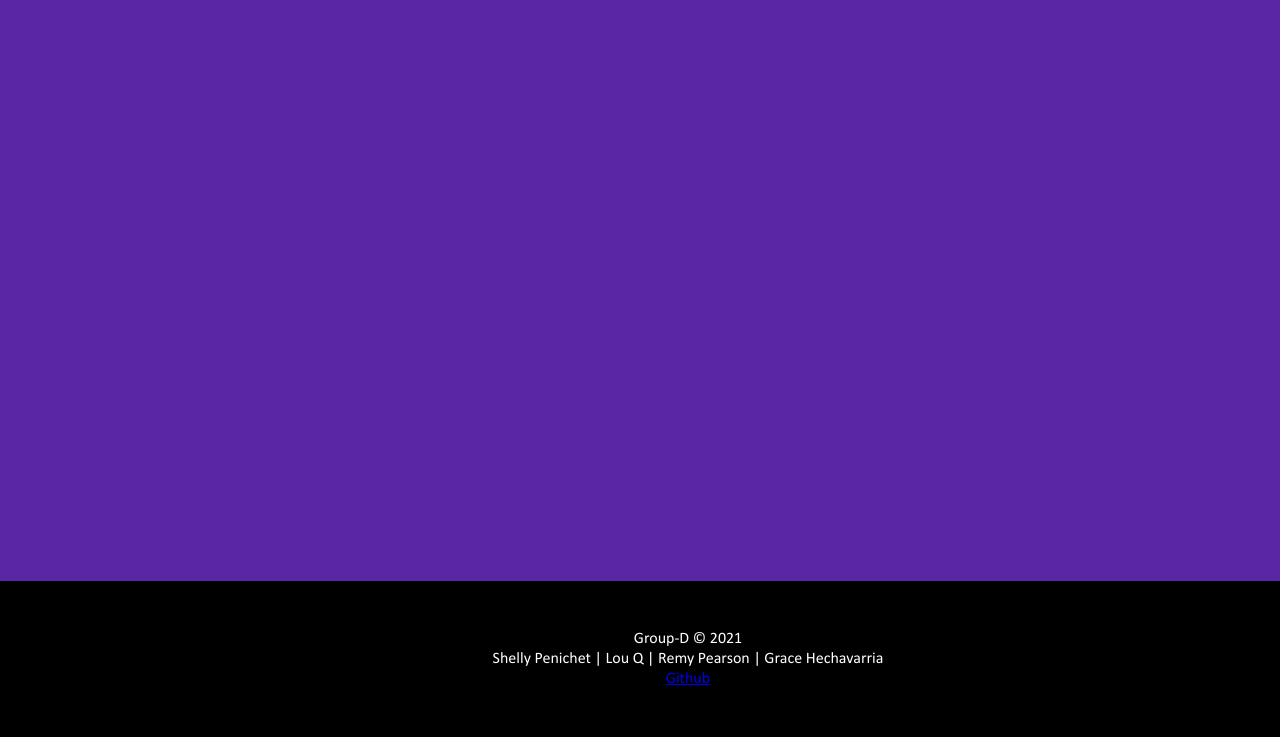
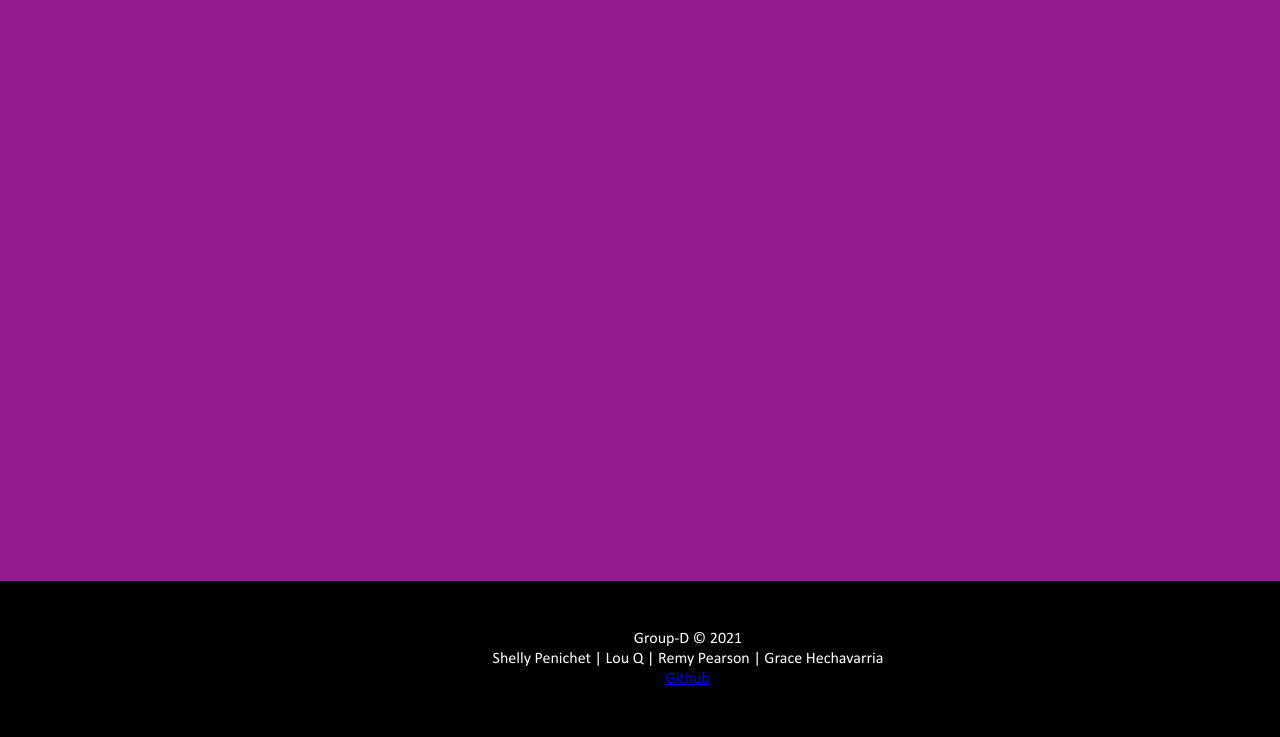
Before and after one commit to QLou895/apiChallenge, a plain HTML site: page random.html in a window 1280 px wide. Shown: the part 475-1212 px from the top of the page. Drawn offline with Linux system fonts and the light colour scheme; no server answers; a web font is replaced by a local one.

Commit message:
Changed background from purple to pink

```diff
--- a/scss/_random.scss
+++ b/scss/_random.scss
@@ -3,7 +3,7 @@
 
 
 #random {
-    background-color: map-get($themeColors, purple);
+    background-color: map-get($themeColors, pink);
 
     .pageMargin {
         @include pageMargin;
```
Also changed, not shown: scss/main.css, 1 other file.
